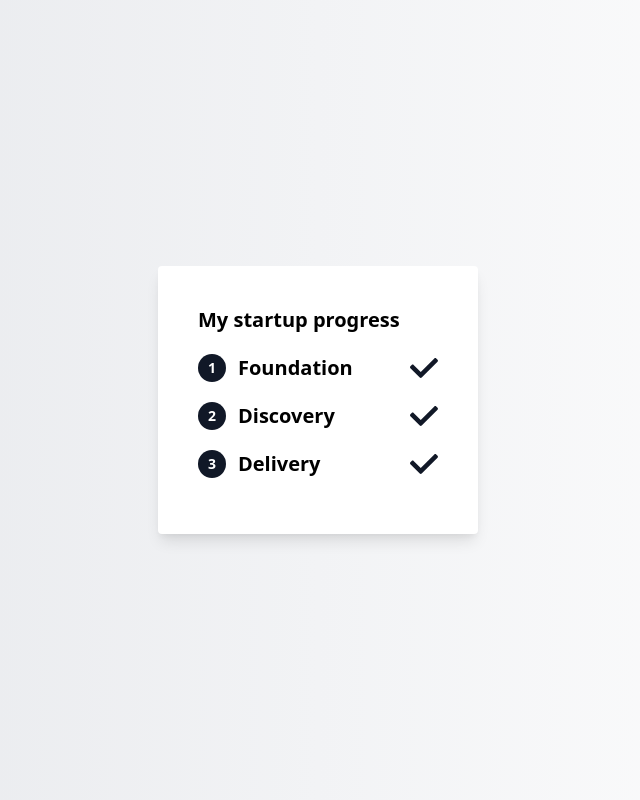
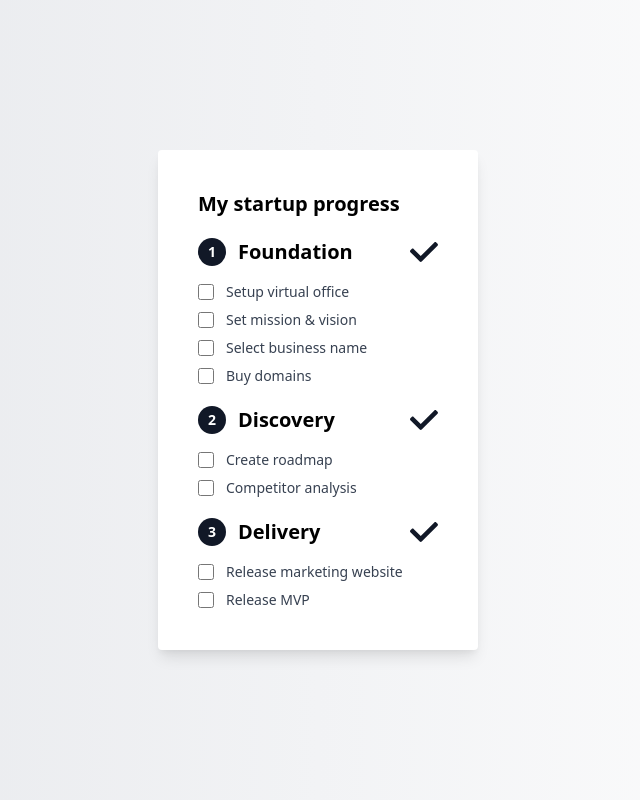
Before and after one commit to vb-oiko/startup-progress-test, a React (Create React App) app: page / in a window 1280 px wide. Shown: the whole page, without its empty margins (322-962 px from the left). Built offline with nearby package versions, Linux system fonts and the light colour scheme.

Commit message:
add: progress step cpomponent

```diff
--- a/src/components/ProgressStage.tsx
+++ b/src/components/ProgressStage.tsx
@@ -1,5 +1,6 @@
 import React from "react";
 import { StartupStage } from "../services/ProgressService";
+import ProgressStep from "./ProgressStep";
 import TickIcon from "./TickIcon";
 
 const ProgressPanel = ({
@@ -10,12 +11,21 @@ const ProgressPanel = ({
   stage: StartupStage;
 }) => {
   return (
-    <li className="flex mt-5 mb-4">
-      <span className="text-white text-sm font-semibold bg-gray-900 w-7 h-7 rounded-full inline-flex items-center justify-center">
-        {index + 1}
-      </span>
-      <span className="text-xl font-bold ml-3 mr-auto">{stage.name}</span>
-      <TickIcon />
+    <li>
+      <div className="flex mt-5 mb-4">
+        <span className="text-white text-sm font-semibold bg-gray-900 w-7 h-7 rounded-full inline-flex items-center justify-center">
+          {index + 1}
+        </span>
+        <span className="text-xl font-bold ml-3 mr-auto">{stage.name}</span>
+        <TickIcon />
+      </div>
+      <ul className="space-y-2">
+        {stage.steps.map((step, index) => (
+          <li>
+            <ProgressStep index={index} step={step} />
+          </li>
+        ))}
+      </ul>
     </li>
   );
 };
--- a/src/components/ProgressStep.tsx
+++ b/src/components/ProgressStep.tsx
@@ -1,7 +1,39 @@
-import React from "react";
+import React, { useState } from "react";
+import { StartupStep } from "../services/ProgressService";
+import { stringToKebab } from "../utils";
 
-const ProgressStep = () => {
-  return <div>My startup progress</div>;
+const ProgressStep = ({
+  index,
+  step,
+}: {
+  index: number;
+  step: StartupStep;
+}) => {
+  const id = `checkbox-${stringToKebab(step.name)}`;
+
+  const [checked, setChecked] = useState(step.completed);
+
+  return (
+    <div className="relative flex items-start">
+      <div className="flex items-center h-5">
+        <input
+          id={id}
+          name={id}
+          type="checkbox"
+          checked={checked}
+          className="focus:ring-indigo-500 h-4 w-4 text-indigo-600 border-gray-300 rounded"
+          onChange={() => {
+            setChecked(!checked);
+          }}
+        />
+      </div>
+      <div className="ml-3 text-sm">
+        <label htmlFor={id} className="font-medium text-gray-700">
+          {step.name}
+        </label>
+      </div>
+    </div>
+  );
 };
 
 export default ProgressStep;
```
